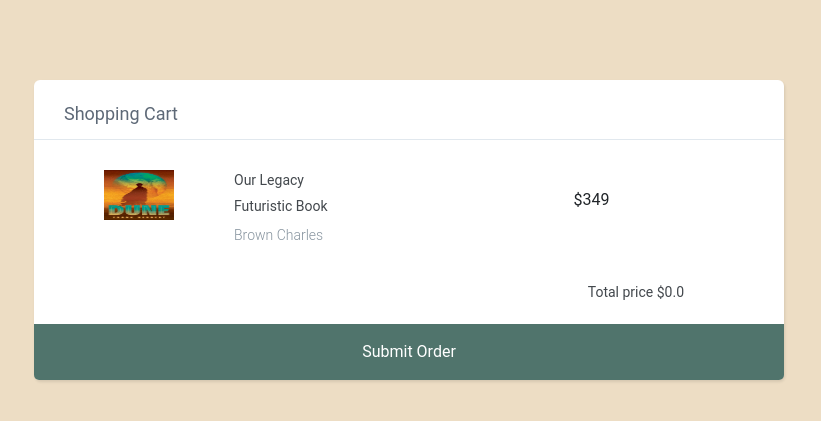
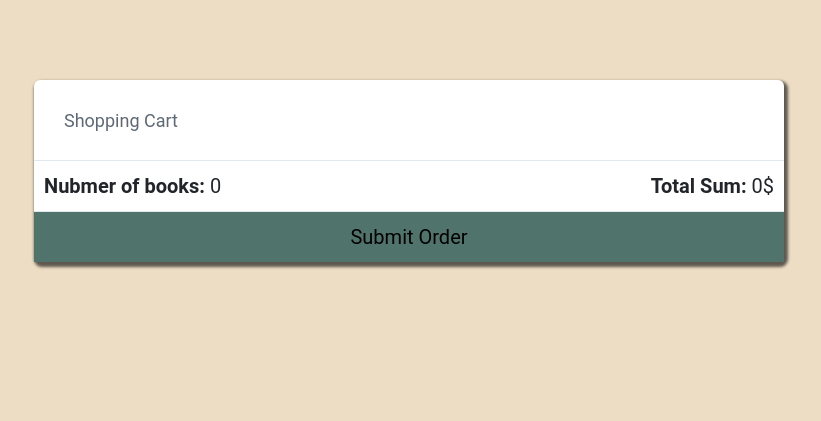
Before and after one commit to Kronixion/LibraryProject, a Django app: page /shoppingCart in a window 1280 px wide. Shown: the part 40-461 px from the top of the page, without its empty margins (231-1052 px from the left). Run offline with Django 3.2, Linux system fonts and the light colour scheme; a user stored in the database is signed in; data comes from the database, SQL or seed files in the repository; both versions use the stored data as it was before the commit; some libraries are stand-ins or nearby versions.

Commit message:
finished the shopping list

```diff
--- a/library/account/models.py
+++ b/library/account/models.py
@@ -16,10 +16,15 @@
 
 class ShoppingCart(models.Model):
     books = models.ManyToManyField(Book,blank=True, null=True)
-    totalSum = models.IntegerField(default=0)
 
     def __str__(self):
         return str(self.id)
+
+    def sumOfBooks(self):
+        sum=0
+        for book in self.books.all():
+            sum+=int(book.price)
+        return sum
 
 class Account(models.Model):
     user = models.OneToOneField(User, on_delete=models.CASCADE)
--- a/library/account/templates/shopping_cart.html
+++ b/library/account/templates/shopping_cart.html
@@ -1,46 +1,38 @@
 {%extends 'base.html'%}
   {% load static %}
-  {%block title%}Booksters - Sign In{%endblock%}
+  {%block title%}Booksters - Shopping Cart{%endblock%}
     {%block additionalMetaData%}
-    <link rel="stylesheet" type="text/css" href="{% static 'css/shopping_cart_css.css' %}">
+      <link rel="stylesheet" type="text/css" href="{% static 'css/shopping_cart_css.css' %}">
     {%endblock%}
-  {%block body%}
+{%block body%}
 
-  <div class="shopping-cart">
-    <div class="title">
-      Shopping Cart
-    </div>
-
-    <div class="item">
-      <div class="buttons">
-        <span class="delete-btn"></span>
-        <span class="like-btn"></span>
-      </div>
-
-      <div class="image">
-        <img src="media/books/Dune.jpg" alt="" width="70px" height="50px"/>
-      </div>
-
-      <div class="description">
-        <span>Our Legacy</span>
-        <span>Futuristic Book</span>
-        <span>Brown Charles</span>
-      </div>
-
-      <div class="total-price">
-        <span name="price_item">$349
-        </span>
+  <div class="container">
+    <div class="row d-flex justify-content-center">
+      <div class="col-lg-12">
+        <h5>Shopping Cart</h5>
       </div>
     </div>
-    <div class="total_price_sum">
-      <span>Total price  </span>
-      <span id="total_price_sum_js">$0.0</span>
+      {%for book in shoppingCart%}
+        <div class="row">
+          <div class="col-lg-3 d-flex justify-content-center align-items-center"><img src="media/{{book.coverImage}}" alt=""></div>
+          <div class="col-lg-3 d-flex justify-content-center align-items-center"><p><strong>Title:</strong> {{book.title}}</p></div>
+          <div class="col-lg-3 d-flex justify-content-center align-items-center"><p><strong>Author:</strong> {{book.author}}</p></div>
+          <div class="col-lg-3 d-flex justify-content-center align-items-center"><p><strong>Price:</strong> {{book.price}}$</p></div>
+        </div>
+      {%endfor%}
+      <div class="row">
+        <div class="col-lg-12 d-flex justify-content-between align-items-center">
+          <p><strong>Nubmer of books:</strong> {{totalNumberOfItems}}</p>
+          <p><strong>Total Sum:</strong> {{totalSum}}$</p>
+        </div>
+      </div>
+      <div class="row">
+        <div class="col-lg-12">
+          <form action="">
+            <button id="orderButton">Submit Order</button>
+          </form>
+        </div>
+      </div>
     </div>
-
-
-    <button class="button-submit">Submit Order</button>
-
   </div>
-  <script src="{% static 'javascript/calculate_sum.js' %}"></script>
-
 {%endblock%}
--- a/library/account/views.py
+++ b/library/account/views.py
@@ -2,6 +2,11 @@
 from .forms import SignInForm
 from django.contrib.auth import authenticate, login, logout
 from django.contrib.auth.decorators import login_required
+from django.views.decorators.csrf import csrf_exempt
+from .models import Account
+from book.models import Book
+from django.http import HttpResponse
+
 def signIn(request):
     if request.method == 'POST':
         form = SignInForm(request.POST)
@@ -22,10 +27,19 @@
         form = SignInForm()
         return render(request,'LoginPage.html',{'form':form})
 
+@login_required
 def signOut(request):
     logout(request)
     return redirect('/')
 
 @login_required
+@csrf_exempt
 def shoppingCart(request):
-    return render(request,'shopping_cart.html')
+    account = Account.objects.get(id=request.user.id)
+    shoppingCart = account.shoppingCart
+    if request.method== "POST":
+        book = Book.objects.get(id=request.POST['bookId'])
+        shoppingCart.books.add(book)
+        return HttpResponse("The book "+book.title +" has been added to the shopping cart !")
+    else:
+        return render(request,'shopping_cart.html',{'shoppingCart':shoppingCart.books.all(),'totalSum':shoppingCart.sumOfBooks(),'totalNumberOfItems':len(shoppingCart.books.all())})
--- a/library/purchases/models.py
+++ b/library/purchases/models.py
@@ -5,5 +5,4 @@
 class Order(models.Model):
     books = models.ManyToManyField(Book)
     orderDate = models.DateTimeField(auto_now=True)
-    totalSum = models.IntegerField(default=0)
     user = models.ForeignKey(Account,on_delete = models.CASCADE,blank=True, null=True)
--- a/library/static/css/searchBooks.css
+++ b/library/static/css/searchBooks.css
@@ -36,7 +36,7 @@
 }
 
 .description{
-    text-align: justify;
+    text-align: left;
 }
 
 img{
--- a/library/static/css/shopping_cart_css.css
+++ b/library/static/css/shopping_cart_css.css
@@ -1,5 +1,62 @@
 * {
   box-sizing: border-box;
+}
+
+.container{
+  width: 750px;
+  margin: 80px auto;
+  background: #FFFFFF;
+  box-shadow: 2px 3px 3px 2px rgba(0,0,0,0.6);
+  border-radius: 6px;
+}
+
+.col-lg-12,.col-lg-6{
+  padding:10px;
+}
+
+.col-lg-12{
+  font-size: 20px;
+}
+
+.row:last-of-type .col-lg-12:last-of-type{
+  padding:0px;
+  border: none;
+}
+
+.col-lg-12:first-of-type{
+  border-bottom: 1px solid #E1E8EE;
+}
+
+.col-lg-3{
+  border-top: 0.5px solid gray;
+  border-bottom: 0.5px solid gray;
+}
+
+.col-lg-3:first-of-type{
+  padding-left:0px;
+}
+
+h5{
+  height: 60px;
+  margin:0;
+  padding: 20px 20px;
+  color: #5E6977;
+  font-size: 18px;
+  font-weight: 400;
+}
+
+img{
+  width: 50px;
+  height: 100px;
+}
+
+p{
+  margin:0px;
+}
+
+img{
+  width:100%;
+  height:100%;
 }
 
 html,
@@ -11,103 +68,21 @@
   font-family: 'Roboto', sans-serif;
 }
 
-.shopping-cart {
-  width: 750px;
-  height: 300px;
-  margin: 80px auto;
-  background: #FFFFFF;
-  box-shadow: 1px 2px 3px 0px rgba(0,0,0,0.10);
-  border-radius: 6px;
-
-  display: flex;
-  flex-direction: column;
-}
-.title {
-  height: 60px;
-  border-bottom: 1px solid #E1E8EE;
-  padding: 20px 30px;
-  color: #5E6977;
-  font-size: 18px;
-  font-weight: 400;
+#orderButton{
+  height:50px;
+  width:100%;
+  background-color: #50746C;
+  border:none;
+  transition: 0.3s all;
 }
 
-.item {
-  padding: 20px 10px;
-  height: 120px;
-  display: flex;
+#orderButton:hover{
+  opacity: 0.9;
 }
 
-.button-submit {
-  background-color: #50746C;
-  border: none;
-  color: white;
-  padding: 16px 32px;
-  text-align: center;
-  font-size: 16px;
-  border-bottom-left-radius: 5px;
-  border-bottom-right-radius: 5px;
-  opacity: 1;
-  transition: 0.3s;
-  display: inline-block;
-  position: absoute;
-  bottom: 0;
-  left: 0;
-  text-decoration: none;
-  cursor: pointer;
+hr.style-one {
+  border: 0;
+  height: 1px;
+  background: #333;
+  background-image: linear-gradient(to right, #ccc, #333, #ccc);
 }
-.button-submit:hover {opacity: 0.9}
-
-.total-price{
-  display: block;
-  margin-left: auto;
-  margin-right: auto;
-  margin-top: auto;
-  margin-bottom: auto;
-}
-
-
-.buttons {
-  position: relative;
-  padding-top: 30px;
-  margin-right: 60px;
-}
-
-.image {
-  padding-top: 10px;
-  padding-right: 10px;
-  margin-right: 50px;
-}
-
-.description {
-  padding-top: 10px;
-  margin-right: 60px;
-  width: 115px;
-}
-
-.description span {
-  display: block;
-  font-size: 14px;
-  color: #43484D;
-  font-weight: 400;
-}
-
-.description span:first-child {
-  margin-bottom: 5px;
-}
-.description span:last-child {
-  font-weight: 300;
-  margin-top: 8px;
-  color: #86939E;
-}
-
-.total_price_sum {
-  text-align: right;
-  margin-left: auto;
-  margin-top: auto;
-  margin-right: 100px;
-  margin-bottom: auto;
-  display: block;
-  font-size: 14px;
-  color: #43484D;
-  font-weight: 400;
-}
--- a/library/templates/base.html
+++ b/library/templates/base.html
@@ -9,6 +9,7 @@
         <link rel="stylesheet" href="https://stackpath.bootstrapcdn.com/bootstrap/4.4.1/css/bootstrap.min.css" integrity="sha384-Vkoo8x4CGsO3+Hhxv8T/Q5PaXtkKtu6ug5TOeNV6gBiFeWPGFN9MuhOf23Q9Ifjh" crossorigin="anonymous">
         <link rel="stylesheet" href="{% static 'css/navbar.css' %}" type="text/css">
         <script src="https://kit.fontawesome.com/bddd2eaffb.js" crossorigin="anonymous"></script>
+
         {%block additionalMetaData%}{%endblock%}
     </head>
     <body>
@@ -25,7 +26,8 @@
                       <a href="#" class="nav-link dropdown-btn"><i class="fab fa-flipboard"></i> Dashboard <i class="fas fa-chevron-right"></i></a>
                       <div class="dropdown-content">
                           <a href="{%url 'searchBooks'%}" class="nav-link"><i class="fas fa-search"></i> - Search Books</a>
-                          <a href="#" class="nav-link"><i class="fas fa-shopping-cart"></i> - Shopping Cart</a>
+                          <a href="{%url 'shoppingCart'%}" class="nav-link"><i class="fas fa-shopping-cart"></i> - Shopping Cart</a>
+                          <a href="#" class="nav-link"><i class="fas fa-clipboard-list"></i> - Orders</a>
                           <a href="#" class="nav-link"><i class="fas fa-hand-holding"></i> - Rented Books</a>
                       </div>
                     </div>
@@ -49,9 +51,9 @@
           </nav>
         {%block body%}{%endblock%}
     </body>
-    {%block scripts%}{%endblock%}
-
     <script src="https://code.jquery.com/jquery-3.4.1.slim.min.js" integrity="sha384-J6qa4849blE2+poT4WnyKhv5vZF5SrPo0iEjwBvKU7imGFAV0wwj1yYfoRSJoZ+n" crossorigin="anonymous"></script>
     <script src="https://cdn.jsdelivr.net/npm/popper.js@1.16.0/dist/umd/popper.min.js" integrity="sha384-Q6E9RHvbIyZFJoft+2mJbHaEWldlvI9IOYy5n3zV9zzTtmI3UksdQRVvoxMfooAo" crossorigin="anonymous"></script>
     <script src="https://stackpath.bootstrapcdn.com/bootstrap/4.4.1/js/bootstrap.min.js" integrity="sha384-wfSDF2E50Y2D1uUdj0O3uMBJnjuUD4Ih7YwaYd1iqfktj0Uod8GCExl3Og8ifwB6" crossorigin="anonymous"></script>
+    <script src="https://ajax.googleapis.com/ajax/libs/jquery/3.4.1/jquery.min.js"></script>
+    {%block scripts%}{%endblock%}
 </html>
```
Also changed, not shown: library/book/templates/searchBooks.html (+18 -2 lines), library/account/migrations/0008_auto_20200428_1513.py (added), library/account/migrations/0009_auto_20200428_1526.py (added), library/account/migrations/0010_remove_shoppingcart_totalsum.py (added), library/db.sqlite3.
